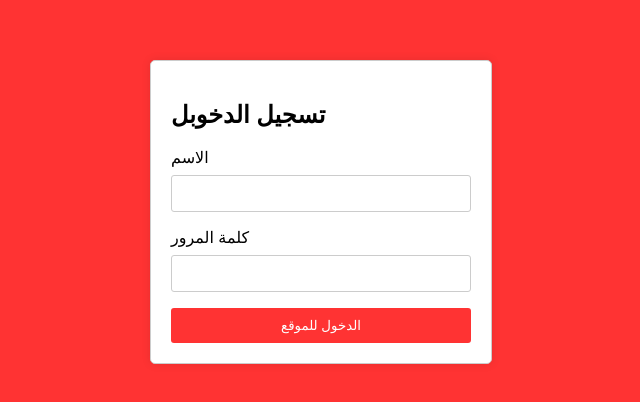
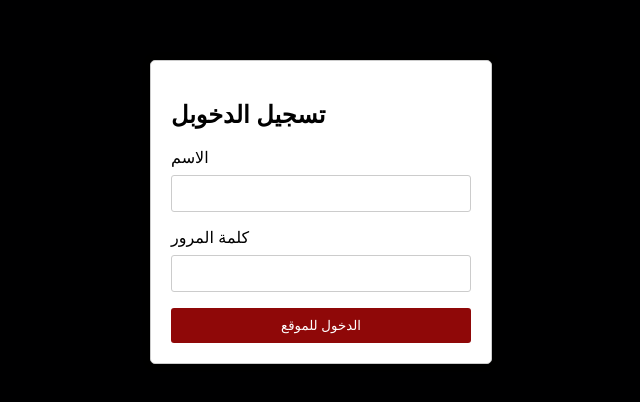
Before and after one commit to Basha-Hosting/login, a plain HTML site: page index.html in a window 1280 px wide. Shown: the part 188-590 px from the top of the page, without its empty margins (319-959 px from the left). Drawn offline with Linux system fonts and the light colour scheme.

Commit message:
Update login.css

```diff
--- a/login.css
+++ b/login.css
@@ -5,7 +5,7 @@ body {
   align-items: center;
   height: 100vh;
   margin: 0;
-  background-color: #ff3333; /* لون الخلفية */
+  background-color: #000001; /* لون الخلفية */
 }
 
 .login-container {
@@ -34,7 +34,7 @@ input {
 }
 
 button {
-  background-color: #ff3333; /* لون زر الدخول */
+  background-color: #8f0808; /* لون زر الدخول */
   color: white;
   padding: 10px;
   border: none;
@@ -43,5 +43,5 @@ button {
 }
 
 button:hover {
-  background-color: #cc0000; /* لون زر الدخول عند التحويم */
+  background-color: #8f0808; /* لون زر الدخول عند التحويم */
 }
```
